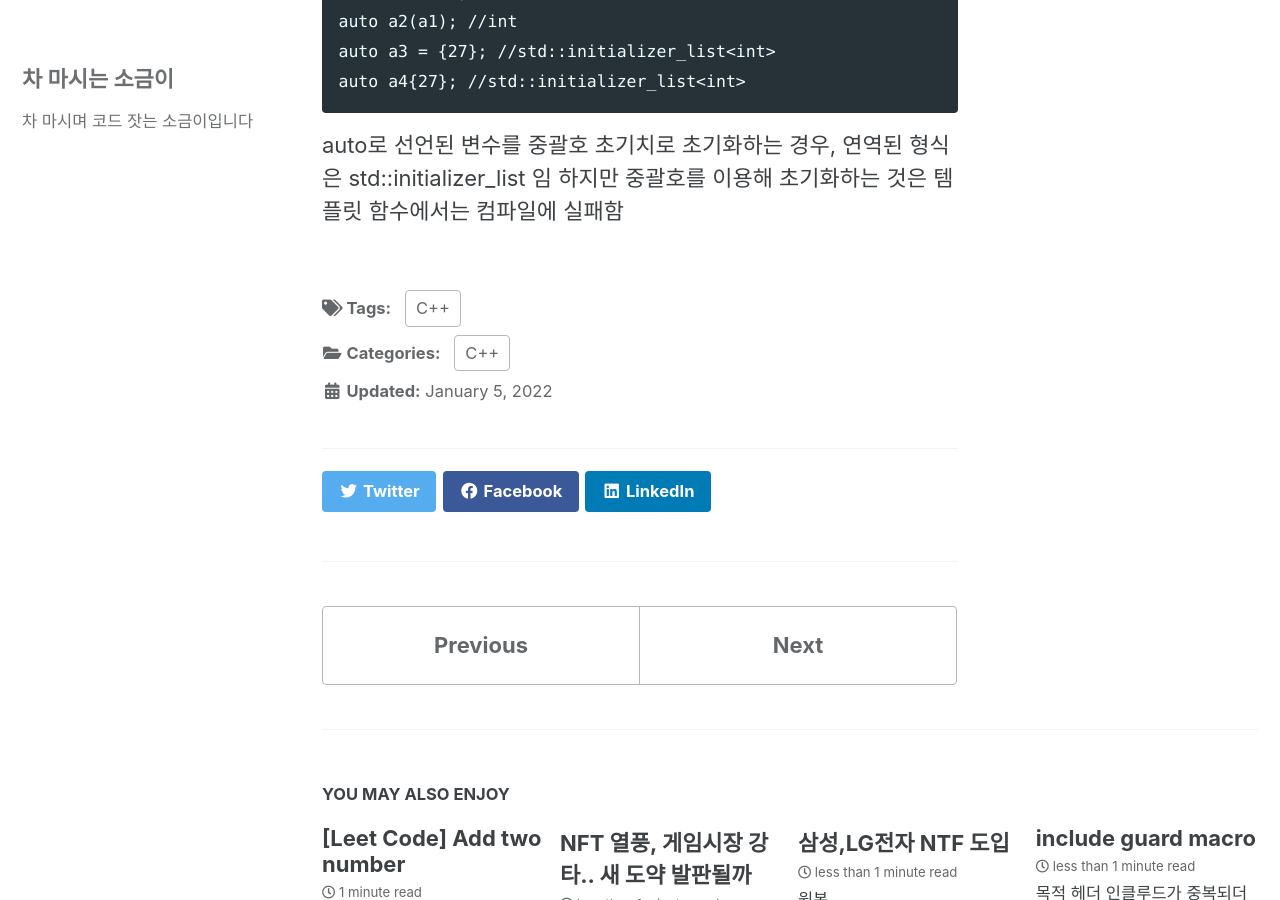
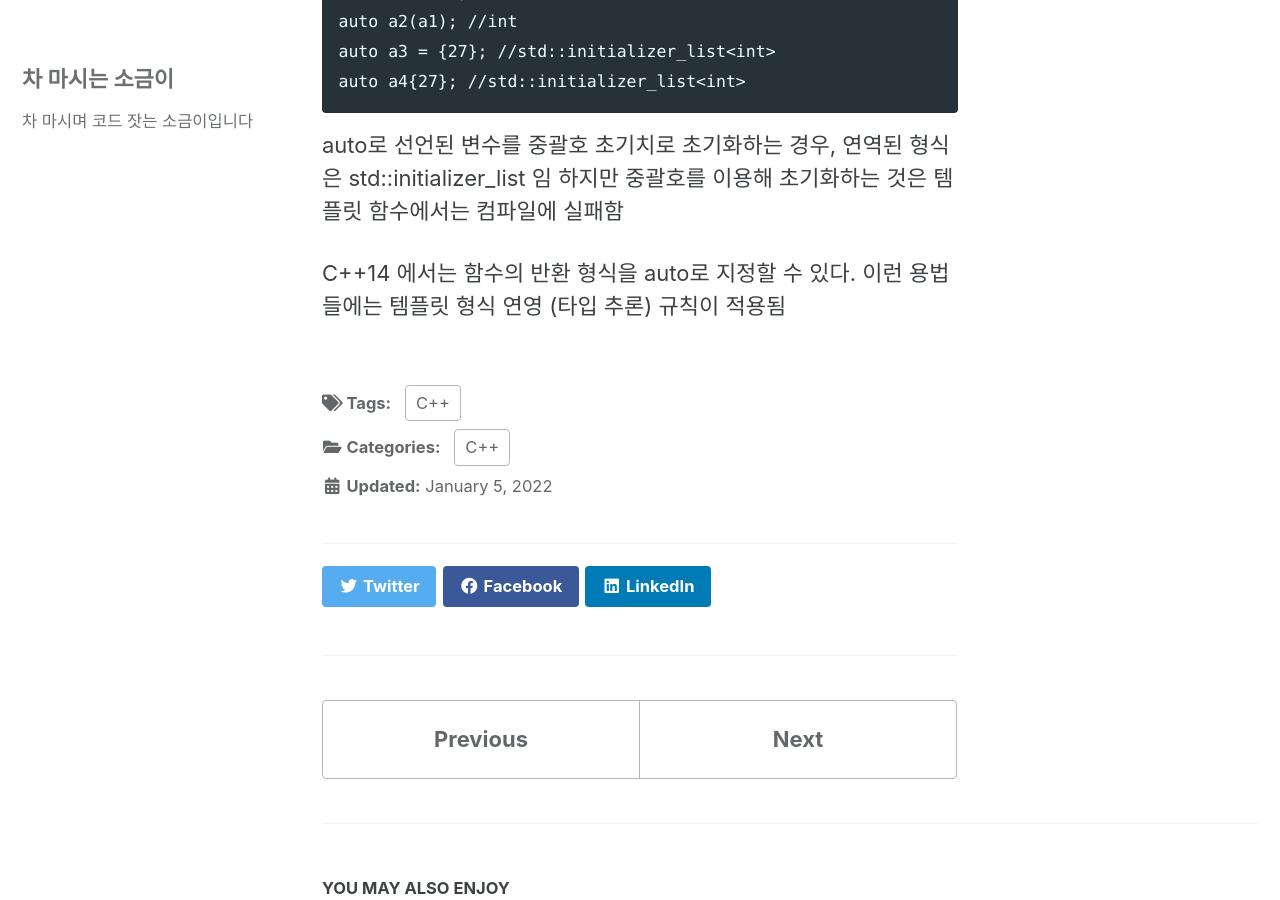
Before and after one commit to teetimesalt/teetimesalt.github.io, a Jekyll site: the page built from _posts/Books/Effective-Modern-C++/2022-1-5-auto-type-deduction.md, in a window 1280 px wide and 900 px high, scrolled down 1173 px. Built offline with Jekyll 4.4.1, drawn with Linux system fonts in a browser that asks for light colours; cached includes are drawn as plain includes.

Commit message:
Update 2022-1-5-auto-type-deduction.md

```diff
--- a/_posts/Books/Effective-Modern-C++/2022-1-5-auto-type-deduction.md
+++ b/_posts/Books/Effective-Modern-C++/2022-1-5-auto-type-deduction.md
@@ -41,3 +41,5 @@ auto a4{27}; //std::initializer_list<int>
 
 auto로 선언된 변수를 중괄호 초기치로 초기화하는 경우, 연역된 형식은 std::initializer_list 임
 하지만 중괄호를 이용해 초기화하는 것은 템플릿 함수에서는 컴파일에 실패함
+
+C++14 에서는 함수의 반환 형식을 auto로 지정할 수 있다. 이런 용법들에는 템플릿 형식 연영 (타입 추론) 규칙이 적용됨
```
